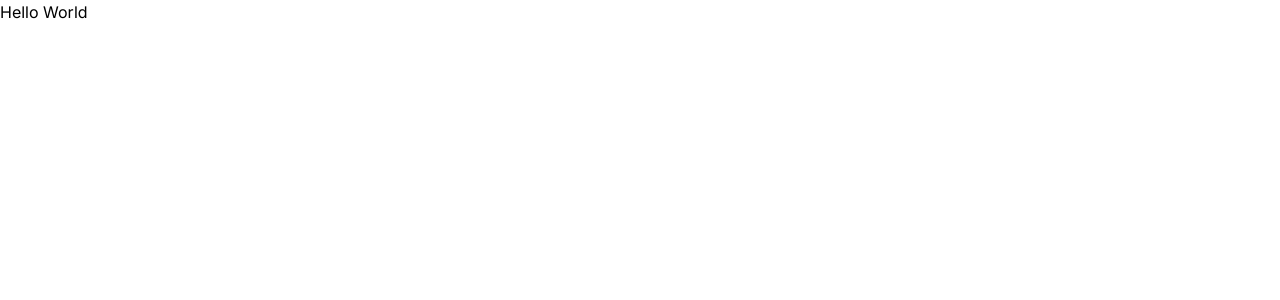
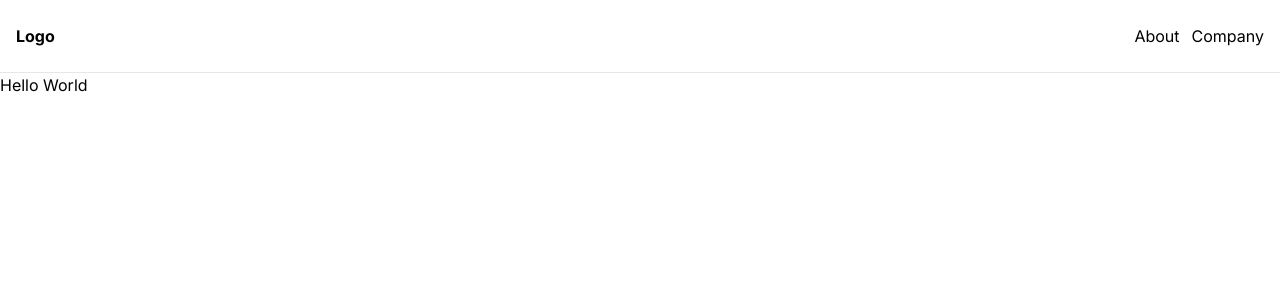
Before and after one commit to syoungee/nextjs-blog, a Next.js app: page / in a window 1280 px wide. Shown: the top 300 px of the page. Built offline with nearby package versions, Linux system fonts and the light colour scheme.

Commit message:
feature / layout

```diff
--- a/app/layout.tsx
+++ b/app/layout.tsx
@@ -1,22 +1,34 @@
-import './globals.css'
-import type { Metadata } from 'next'
-import { Inter } from 'next/font/google'
+import './globals.css';
+import type { Metadata } from 'next';
+import { Inter } from 'next/font/google';
+import Link from 'next/link';
 
-const inter = Inter({ subsets: ['latin'] })
+const inter = Inter({ subsets: ['latin'] });
 
 export const metadata: Metadata = {
 	title: 'Create Next App',
 	description: 'Generated by create next app',
-}
+};
 
-export default function RootLayout({
-  children,
-}: {
-  children: React.ReactNode
-}) {
+export default function RootLayout({ children }: { children: React.ReactNode }) {
 	return (
 		<html lang="en">
-      <body className={inter.className}>{children}</body>
+			<body className={inter.className}>
+				<div className="border-b flex items-center justify-between px-4 py-6">
+					<Link className="font-bold" href="/about">
+						Logo
+					</Link>
+					<ul className="flex items-center gap-3">
+						<li>
+							<Link href="/about">About</Link>
+						</li>
+						<li>
+							<Link href="/about/company">Company</Link>
+						</li>
+					</ul>
+				</div>
+				{children}
+			</body>
 		</html>
-  )
+	);
 }
```
Lines whose indentation alone changed are shown as unchanged.
